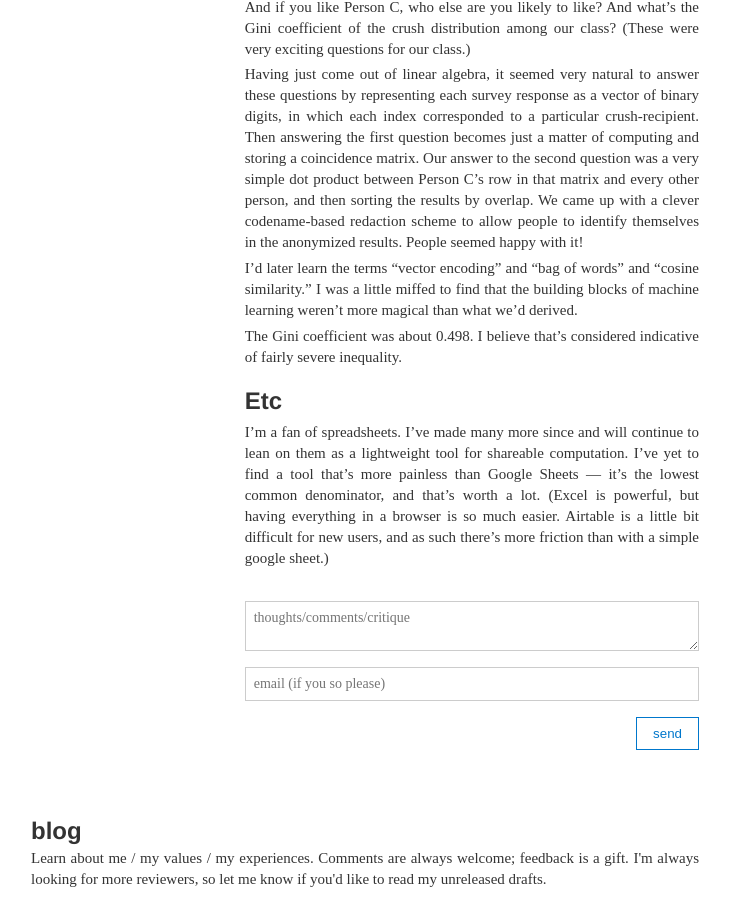
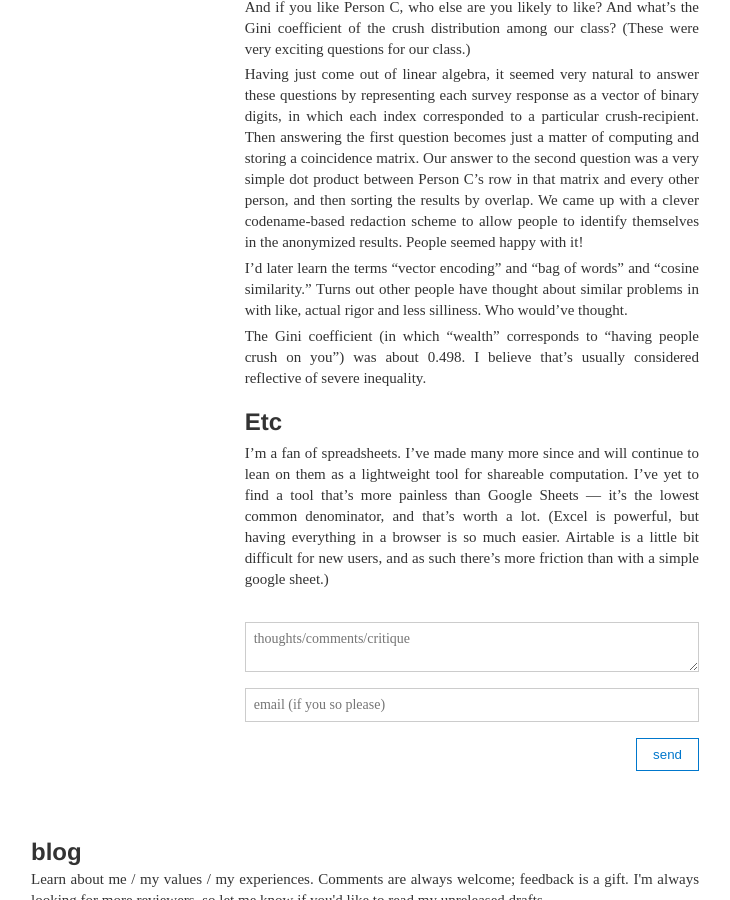
Before and after one commit to BenjaminHLee/BenjaminHLee.github.io, a Jekyll site: the page built from _posts/2024-06-19-spreadsheets.md, in a window 1280 px wide and 900 px high, scrolled down 1519 px. Shown: the whole window, without its empty margins (275-1005 px from the left). Built offline with Jekyll 4.4.1, drawn with Linux system fonts in a browser that asks for light colours.

Commit message:
Adjust phrasing re related ML concepts, Gini coefficient

```diff
--- a/_posts/2024-06-19-spreadsheets.md
+++ b/_posts/2024-06-19-spreadsheets.md
@@ -42,9 +42,9 @@ Well, you can’t really matchmake people because not everyone submitted the for
 
 Having just come out of linear algebra, it seemed very natural to answer these questions by representing each survey response as a vector of binary digits, in which each index corresponded to a particular crush-recipient. Then answering the first question becomes just a matter of computing and storing a coincidence matrix. Our answer to the second question was a very simple dot product between Person C’s row in that matrix and every other person, and then sorting the results by overlap. We came up with a clever codename-based redaction scheme to allow people to identify themselves in the anonymized results. People seemed happy with it!
 
-I’d later learn the terms “vector encoding” and “bag of words” and “cosine similarity.” I was a little miffed to find that the building blocks of machine learning weren’t more magical than what we’d derived.
+I’d later learn the terms “vector encoding” and “bag of words” and “cosine similarity.” Turns out other people have thought about similar problems in with like, actual rigor and less silliness. Who would've thought.
 
-The Gini coefficient was about 0.498. I believe that’s considered indicative of fairly severe inequality.
+The Gini coefficient (in which “wealth” corresponds to “having people crush on you”) was about 0.498. I believe that's usually considered reflective of severe inequality.
 
 ## Etc
 
```
